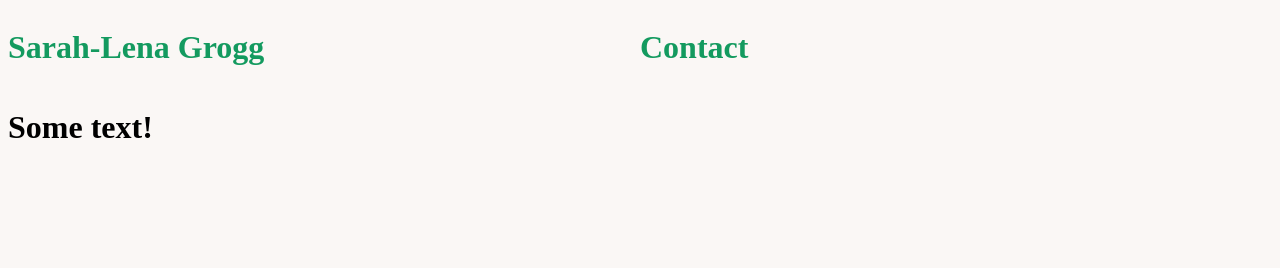
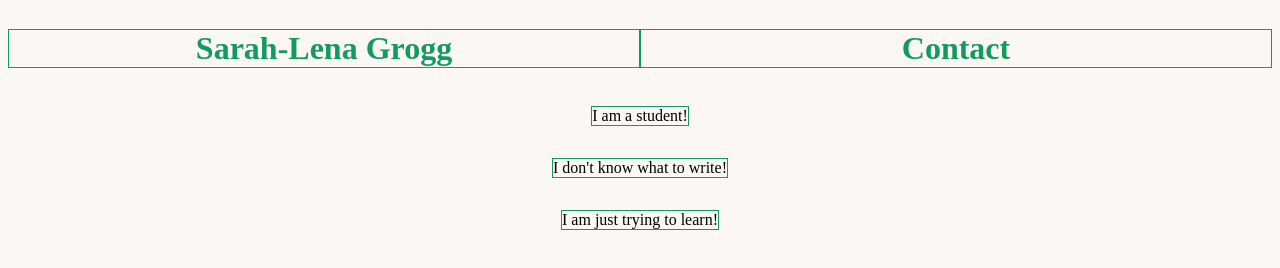
Before and after one commit to sarah-lena-grogg/sarah_portfolio, a plain HTML site: page index.html in a window 1280 px wide. Drawn offline with Linux system fonts and the light colour scheme.

Commit message:
portfolio_css_update_2

```diff
--- a/index.html
+++ b/index.html
@@ -14,7 +14,10 @@
         <h1 class="contact">Contact</h1>
     </div>
 
-    <div>
-        <h1 class="random">Some text!</h1>
+    <div class="paragraph">
+        <p>I am a student!</p>
+        <p>I don't know what to write!</p>
+        <p>I am just trying to learn!</p>
     </div>
+
   </body>
--- a/styles.css
+++ b/styles.css
@@ -4,13 +4,27 @@
 
 .banner {
     display: flex;
-    align-items: center;
-    justify-content: center;
     font-family: 'Times New Roman', Times, serif;
     color: #139A5F;
     font-weight: bolder;
 }
 
 .banner > h1 {
-    flex: 1;
+    flex: 1 1 0;
+    justify-content: center;
 }
+
+h1 {
+    display: flex;
+    border: 1px solid #139A5F;
+}
+
+p {
+    border: 1px solid #139A5F;
+}
+
+.paragraph {
+    display: flex;
+    flex-direction: column;
+    align-items: center;
+}
```
